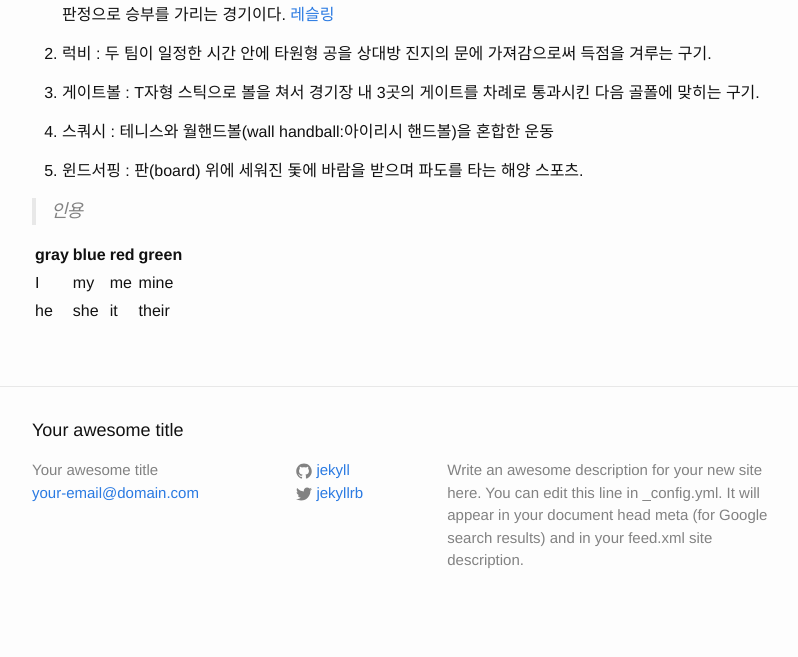
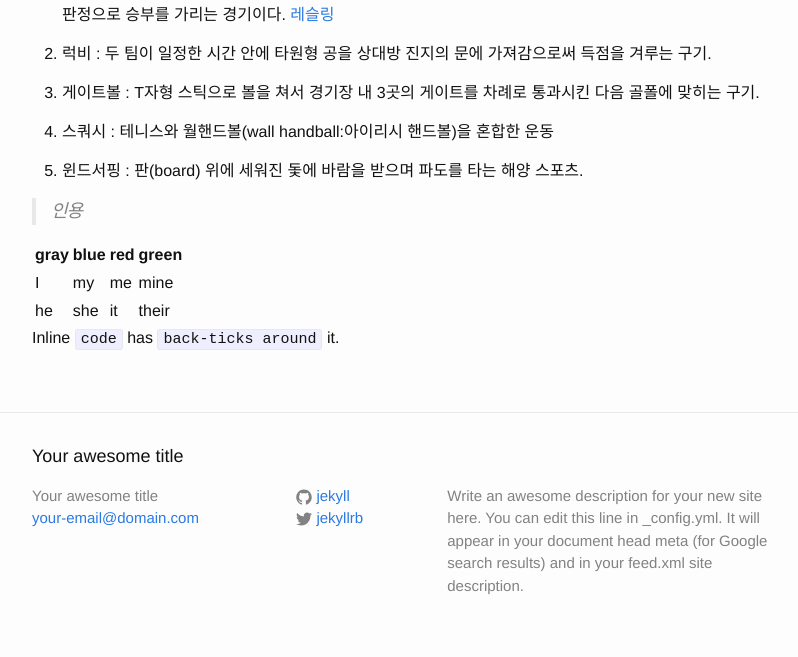
Before and after one commit to forhobby/forhobby.github.com, a Jekyll site: the page built from _posts/2015-05-26-hanseungsu.md, in a window 1280 px wide. Shown: the part 728-1385 px from the top of the page, without its empty margins (238-1036 px from the left). Built offline with Jekyll 4.4.1, drawn with Linux system fonts in a browser that asks for light colours; before the commit the page ends 1360 px from its top, so only the background shows below that.

Commit message:
Update 2015-05-26-hanseungsu.md

```diff
--- a/_posts/2015-05-26-hanseungsu.md
+++ b/_posts/2015-05-26-hanseungsu.md
@@ -46,4 +46,8 @@ categories: jekyll update
 |  he  |  she | it  | their |
 
 
+
+Inline `code` has `back-ticks around` it.
+
+
 [1]: http://terms.naver.com/entry.nhn?docId=1087739&cid=40942&categoryId=31976
```
